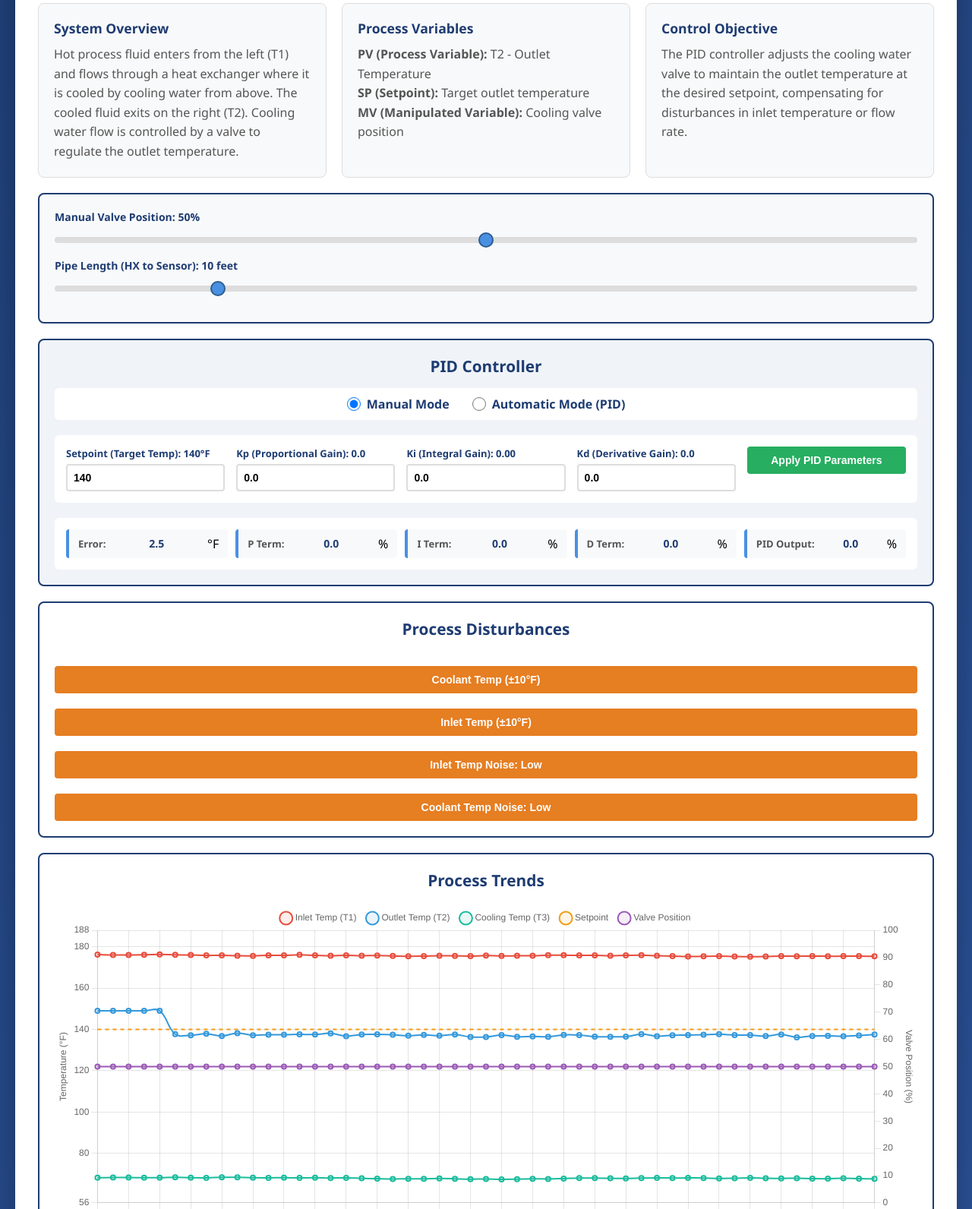
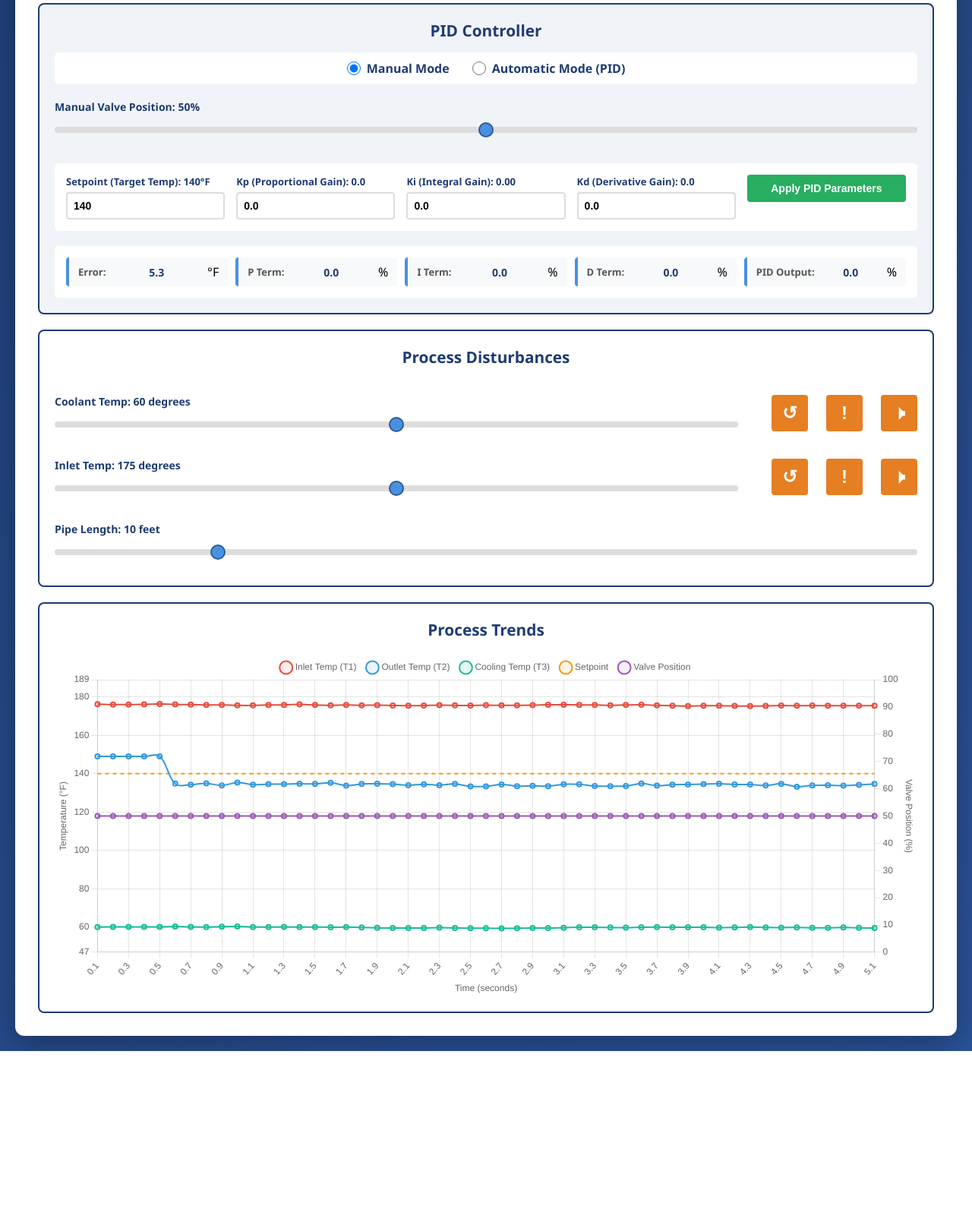
Before and after one commit to danomagnum/PIDTunetorial, a plain HTML site: page index.html in a window 1280 px wide. Shown: the part 739-2331 px from the top of the page at 76% size. After the commit the page ends 2123 px from the top, so only its background shows below. Drawn offline with nearby package versions, Linux system fonts and the light colour scheme.

Commit message:
Tweaked controls

```diff
--- a/index.html
+++ b/index.html
@@ -161,7 +161,7 @@
                 <!-- T3 - Cooling -->
                 <circle cx="250" cy="100" r="30" fill="url(#sensorGradient)" stroke="#a93226" stroke-width="3"/>
                 <text x="250" y="92" text-anchor="middle" font-family="Arial, sans-serif" font-size="11" font-weight="bold" fill="white">T3</text>
-                <text x="250" y="107" text-anchor="middle" font-family="Arial, sans-serif" font-size="14" font-weight="bold" fill="white" id="temp3">68°F</text>
+                <text x="250" y="107" text-anchor="middle" font-family="Arial, sans-serif" font-size="14" font-weight="bold" fill="white" id="temp3">60°F</text>
                 <text x="250" y="118" text-anchor="middle" font-family="Arial, sans-serif" font-size="9" fill="white" id="flow3">7 GPM</text>
 
                 <!-- Labels -->
@@ -179,35 +179,6 @@
             </svg>
         </div>
 
-        <div class="info-panel">
-            <div class="info-card">
-                <h3>System Overview</h3>
-                <p>Hot process fluid enters from the left (T1) and flows through a heat exchanger where it is cooled by cooling water from above. The cooled fluid exits on the right (T2). Cooling water flow is controlled by a valve to regulate the outlet temperature.</p>
-            </div>
-
-            <div class="info-card">
-                <h3>Process Variables</h3>
-                <p><strong>PV (Process Variable):</strong> T2 - Outlet Temperature<br>
-                <strong>SP (Setpoint):</strong> Target outlet temperature<br>
-                <strong>MV (Manipulated Variable):</strong> Cooling valve position</p>
-            </div>
-
-            <div class="info-card">
-                <h3>Control Objective</h3>
-                <p>The PID controller adjusts the cooling water valve to maintain the outlet temperature at the desired setpoint, compensating for disturbances in inlet temperature or flow rate.</p>
-            </div>
-        </div>
-
-        <div class="controls-panel">
-            <div class="control-group">
-                <label for="valveSlider">Manual Valve Position: <span id="valveDisplay">50</span>%</label>
-                <input type="range" id="valveSlider" min="0" max="100" value="50" step="1">
-            </div>
-            <div class="control-group">
-                <label for="pipeLengthSlider">Pipe Length (HX to Sensor): <span id="pipeLengthDisplay">10</span> feet</label>
-                <input type="range" id="pipeLengthSlider" min="1" max="50" value="10" step="1">
-            </div>
-        </div>
 
         <div class="pid-panel">
             <h2>PID Controller</h2>
@@ -222,6 +193,10 @@
                         Automatic Mode (PID)
                     </label>
                 </div>
+            <div class="control-group">
+                <label for="valveSlider">Manual Valve Position: <span id="valveDisplay">50</span>%</label>
+                <input type="range" id="valveSlider" min="0" max="100" value="50" step="1">
+            </div>
 
                 <div class="pid-parameters">
                     <div class="pid-param">
@@ -278,20 +253,37 @@
         <div class="disturbance-panel">
             <div class="pid-controls">
             <h2>Process Disturbances</h2>
-                    <div class="pid-param">
-                        <button id="coolantTempStepChangeBtn" class="step-change-btn">Coolant Temp (±10°F)</button>
+                <div class="control-group disturbance-control">
+                    <div class="slider-section">
+                        <label for="coolantTempSlider">Coolant Temp: <span id="coolantTempDisplay">60</span> degrees</label>
+                        <input type="range" id="coolantTempSlider" min="40" max="80" value="60" step="1">
                     </div>
-                    <div class="pid-param">
-                        <button id="inletTempStepChangeBtn" class="step-change-btn">Inlet Temp (±10°F)</button>
+                    <div class="button-section">
+                        <button id="coolantTempResetBtn" class="step-change-btn" title="Reset">↺</button>
+                        <button id="coolantTempStepChangeBtn" class="step-change-btn" title="Step Change">!</button>
+                        <button id="coolantTempNoiseBtn" class="step-change-btn" title="Noise"><span id="coolantNoiseLevel">🕨</span></button>
                     </div>
-                    <div class="pid-param">
-                        <button id="inletTempNoiseBtn" class="step-change-btn">Inlet Temp Noise: <span id="noiseLevel">Low</span></button>
+                </div>
+
+                <div class="control-group disturbance-control">
+                    <div class="slider-section">
+                        <label for="inletTempSlider">Inlet Temp: <span id="inletTempDisplay">175</span> degrees</label>
+                        <input type="range" id="inletTempSlider" min="150" max="200" value="175" step="1">
                     </div>
-                    <div class="pid-param">
-                        <button id="coolantTempNoiseBtn" class="step-change-btn">Coolant Temp Noise: <span id="coolantNoiseLevel">Low</span></button>
+                    <div class="button-section">
+                        <button id="inletTempResetBtn" class="step-change-btn" title="Reset">↺</button>
+                        <button id="inletTempStepChangeBtn" class="step-change-btn" title="Step Change">!</button>
+                        <button id="inletTempNoiseBtn" class="step-change-btn" title="Noise"><span id="inletNoiseLevel">🕨</span></button>
                     </div>
-</div>
+                </div>
+                <div class="control-group disturbance-control">
+                    <div class="slider-section">
+                        <label for="pipeLengthSlider">Pipe Length: <span id="pipeLengthDisplay">10</span> feet</label>
+                        <input type="range" id="pipeLengthSlider" min="1" max="50" value="10" step="1">
+                    </div>
+                </div>
             </div>
+        </div>
 
         <div class="trend-panel">
             <h2>Process Trends</h2>
@@ -304,8 +296,8 @@
         let inletTemp = 176;
         let outletTemp = 149;
         let baseinletTemp = 176;
-        let coolingTemp = 68;
-        let baseCoolingTemp = 68;
+        let coolingTemp = 60;
+        let baseCoolingTemp = 60;
         let valvePosition = 50; // 0-100%
 
         // Simulation speed
@@ -420,8 +412,7 @@
                 // Apply PID output to valve position
                 valvePosition = Math.round(pidOutput);
             } else {
-                // Manual mode - reset integral and derivative terms
-                integralSum = 0;
+                integralSum = valvePosition; // Prevent sudden jumps when switching to auto
                 lastError = 0;
                 pTerm = 0;
                 iTerm = 0;
@@ -666,8 +657,35 @@
         valveSlider.addEventListener('input', function() {
             valvePosition = parseInt(this.value);
             valveDisplay.textContent = valvePosition;
-            simulate();
         });
+
+
+        // Coolant Temp Disturbance Controls
+        const coolantTempSlider = document.getElementById('coolantTempSlider');
+        const coolantTempDisplay = document.getElementById('coolantTempDisplay');
+        const coolantTempStepChangeBtn = document.getElementById('coolantTempStepChangeBtn');
+        const coolantTempResetBtn = document.getElementById('coolantTempResetBtn');
+        coolantTempStepChangeBtn.addEventListener('click', function() {
+            const stepChange = Math.floor((Math.random() * 40) + 40); // ±40 to ±80°F
+            baseCoolingTemp = stepChange;
+            coolantTempSlider.value = baseCoolingTemp;
+            coolantTempDisplay.textContent = baseCoolingTemp;
+
+        });
+        coolantTempSlider.addEventListener('input', function() {
+            coolantTemp = parseInt(this.value);
+            baseCoolingTemp = coolantTemp;
+            coolingTemp = baseCoolingTemp;
+            coolantTempSlider.value = coolantTemp;
+            coolantTempDisplay.textContent = coolantTemp;
+        });
+        coolantTempResetBtn.addEventListener('click', function() {
+            baseCoolingTemp = 60;
+            coolingTemp = baseCoolingTemp;
+            coolantTempSlider.value = baseCoolingTemp;
+            coolantTempDisplay.textContent = baseCoolingTemp;
+        });
+
 
         // Pipe length slider control
         const pipeLengthSlider = document.getElementById('pipeLengthSlider');
@@ -676,7 +694,6 @@
         pipeLengthSlider.addEventListener('input', function() {
             pipeLength = parseInt(this.value);
             pipeLengthDisplay.textContent = pipeLength;
-            simulate();
         });
 
         // PID control mode
@@ -773,60 +790,59 @@
             }
         });
 
-        // Step Change button - adds a random disturbance to coolant temperature
-        const coolantTempStepChangeBtn = document.getElementById('coolantTempStepChangeBtn');
-        coolantTempStepChangeBtn.addEventListener('click', function() {
-            // Apply a random step change of roughly ±10°F to the base cooling temp
-            const stepChange = (Math.random() > 0.5 ? 1 : -1) * (8 + Math.random() * 4); // ±8 to ±12°F
-            baseCoolingTemp += stepChange;
+        // Inlet Temp Disturbance Controls
+        const inletTempSlider = document.getElementById('inletTempSlider');
+        const inletTempDisplay = document.getElementById('inletTempDisplay');
+        const inletTempStepChangeBtn = document.getElementById('inletTempStepChangeBtn');
+        const inletTempResetBtn = document.getElementById('inletTempResetBtn');
+        inletTempStepChangeBtn.addEventListener('click', function() {
+            const stepChange = Math.floor((Math.random() * 50) + 150); // ±40 to ±80°F
+            baseinletTemp = stepChange;
+            inletTempSlider.value = baseinletTemp;
+            inletTempDisplay.textContent = baseinletTemp;
 
-            // Keep within reasonable bounds (50-90°F)
-            baseCoolingTemp = Math.max(50, Math.min(90, baseCoolingTemp));
+        });
+        inletTempSlider.addEventListener('input', function() {
+            const temp = parseInt(this.value);
+            baseinletTemp = temp;
+            inletTemp = baseinletTemp;
+            inletTempSlider.value = inletTemp;
+            inletTempDisplay.textContent = inletTemp;
+        });
+        inletTempResetBtn.addEventListener('click', function() {
+            baseinletTemp = 175;
+            inletTemp = baseinletTemp;
+            inletTempSlider.value = baseinletTemp;
+            inletTempDisplay.textContent = baseinletTemp;
         });
 
-        // Step Change button - adds a random disturbance to inlet temperature
-        const inletTempStepChangeBtn = document.getElementById('inletTempStepChangeBtn');
-        inletTempStepChangeBtn.addEventListener('click', function() {
-            // Apply a random step change of roughly ±10°F to the base inlet temp
-            const stepChange = (Math.random() > 0.5 ? 1 : -1) * (8 + Math.random() * 4); // ±8 to ±12°F
-            baseinletTemp += stepChange;
-
-            // Keep within reasonable bounds (140-210°F)
-            baseinletTemp = Math.max(140, Math.min(210, baseinletTemp));
-        });
 
         // Inlet Temp Noise button - cycles through smoothing values
         const inletTempNoiseBtn = document.getElementById('inletTempNoiseBtn');
-        const noiseLevelDisplay = document.getElementById('noiseLevel');
+        const noiseLevelDisplay = document.getElementById('inletNoiseLevel');
         const noiseLevels = [
-            { smoothing: 0.9, label: 'Low' },
-            { smoothing: 0.5, label: 'Medium' },
-            { smoothing: 0.15, label: 'High' }
+            { smoothing: 0.9, label: '🕨' },
+            { smoothing: 0.5, label: '🕩' },
+            { smoothing: 0.15, label: '🕪' }
         ];
-        let currentNoiseIndex = 0; // Start at Medium (0.5)
-
+        let currentInletNoiseIndex = 0; // Start at Medium (0.5)
         inletTempNoiseBtn.addEventListener('click', function() {
             // Cycle to next noise level
-            currentNoiseIndex = (currentNoiseIndex + 1) % noiseLevels.length;
-            inletTempSmoothing = noiseLevels[currentNoiseIndex].smoothing;
-            noiseLevelDisplay.textContent = noiseLevels[currentNoiseIndex].label;
+            currentInletNoiseIndex = (currentInletNoiseIndex + 1) % noiseLevels.length;
+            inletTempSmoothing = noiseLevels[currentInletNoiseIndex].smoothing;
+            noiseLevelDisplay.textContent = noiseLevels[currentInletNoiseIndex].label;
         });
 
         // Coolant Temp Noise button - cycles through smoothing values
         const coolantTempNoiseBtn = document.getElementById('coolantTempNoiseBtn');
         const coolantNoiseLevelDisplay = document.getElementById('coolantNoiseLevel');
-        const coolantNoiseLevels = [
-            { smoothing: 0.9, label: 'Low' },
-            { smoothing: 0.5, label: 'Medium' },
-            { smoothing: 0.15, label: 'High' }
-        ];
         let currentCoolantNoiseIndex = 0; // Start at Medium (0.5)
 
         coolantTempNoiseBtn.addEventListener('click', function() {
             // Cycle to next noise level
-            currentCoolantNoiseIndex = (currentCoolantNoiseIndex + 1) % coolantNoiseLevels.length;
-            coolingTempSmoothing = coolantNoiseLevels[currentCoolantNoiseIndex].smoothing;
-            coolantNoiseLevelDisplay.textContent = coolantNoiseLevels[currentCoolantNoiseIndex].label;
+            currentCoolantNoiseIndex = (currentCoolantNoiseIndex + 1) % noiseLevels.length;
+            coolingTempSmoothing = noiseLevels[currentCoolantNoiseIndex].smoothing;
+            coolantNoiseLevelDisplay.textContent = noiseLevels[currentCoolantNoiseIndex].label;
         });
     </script>
 </body>
--- a/styles.css
+++ b/styles.css
@@ -542,3 +542,25 @@ h1 {
 .step-change-btn:active {
     background-color: #ba4a00;
 }
+
+.disturbance-control {
+    display: flex;
+    gap: 20px;
+    align-items: flex-end;
+}
+
+.slider-section {
+    flex: 1;
+}
+
+.button-section {
+    flex-shrink: 0;
+    min-width: 120px;
+    display: flex;
+}
+.button-section button{
+    margin-left: 1em;
+    font-size: x-large;
+    font-weight: bold;
+    min-width: 2em;
+}
```
Also changed, not shown: process.svg (added).
